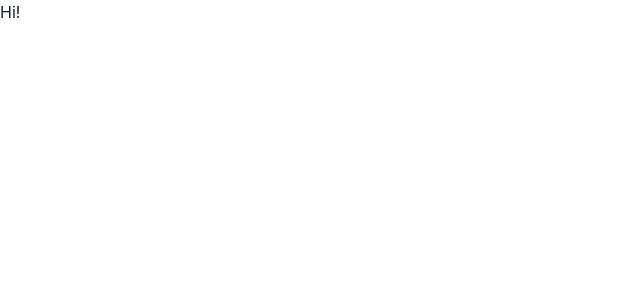
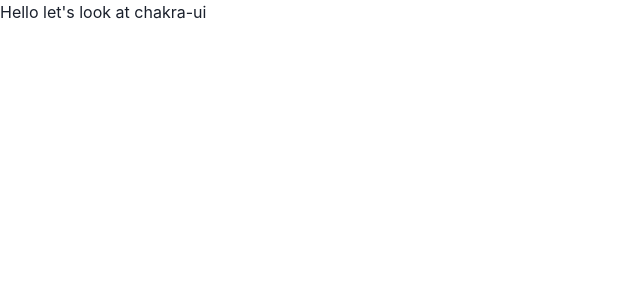
Before and after one commit to WeAreAcademy/chakra-ui-demo, a React (Create React App) app: page / in a window 1280 px wide. Shown: the top 300 px of the page, without its empty margins (0-640 px from the left). Built offline with nearby package versions, Linux system fonts and the light colour scheme.

Commit message:
installed and ready to start demo

```diff
--- a/src/App.tsx
+++ b/src/App.tsx
@@ -1,9 +1,10 @@
-import React from 'react';
-import './App.css';
+
 
 function App() {
+
+
   return (
-    <div>Hi!</div>
+    <div>Hello let's look at chakra-ui</div>
   );
 }
 
```
